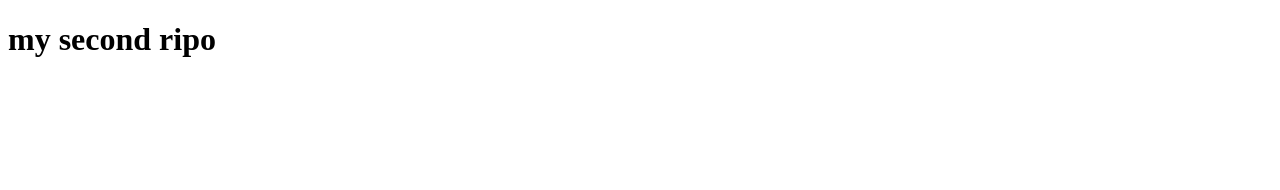
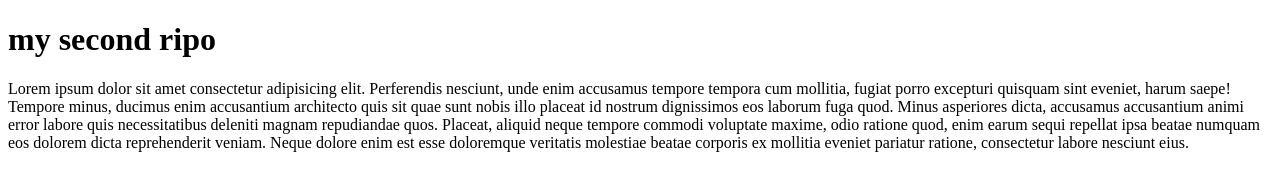
Before and after one commit to Nayem783982/my-second-ripo, a plain HTML site: page index.html in a window 1280 px wide. Drawn offline with Linux system fonts and the light colour scheme.

Commit message:
add a paragraph

```diff
--- a/index.html
+++ b/index.html
@@ -7,6 +7,7 @@
 </head>
 <body>
     <h1>my second ripo</h1>
+    <p>Lorem ipsum dolor sit amet consectetur adipisicing elit. Perferendis nesciunt, unde enim accusamus tempore tempora cum mollitia, fugiat porro excepturi quisquam sint eveniet, harum saepe! Tempore minus, ducimus enim accusantium architecto quis sit quae sunt nobis illo placeat id nostrum dignissimos eos laborum fuga quod. Minus asperiores dicta, accusamus accusantium animi error labore quis necessitatibus deleniti magnam repudiandae quos. Placeat, aliquid neque tempore commodi voluptate maxime, odio ratione quod, enim earum sequi repellat ipsa beatae numquam eos dolorem dicta reprehenderit veniam. Neque dolore enim est esse doloremque veritatis molestiae beatae corporis ex mollitia eveniet pariatur ratione, consectetur labore nesciunt eius.</p>
 
 </body>
 </html>
```
